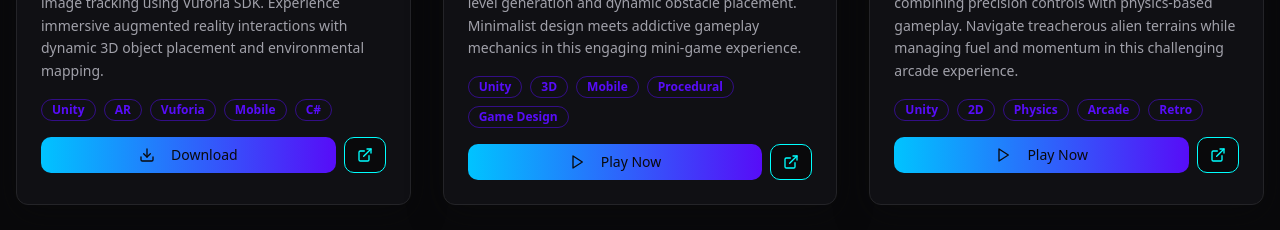
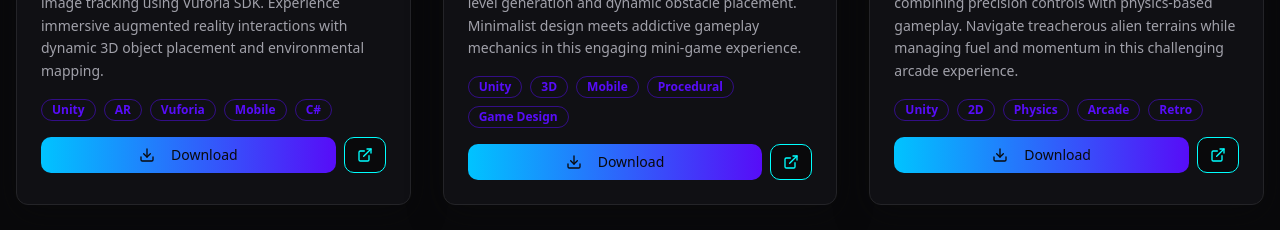
Before and after one commit to saurabh43263458/ujjwal-glitch-studio, a React (Vite) app: page / in a window 1280 px wide. Shown: the part 2000-2230 px from the top of the page. Built offline with nearby package versions, Linux system fonts and the light colour scheme; the HTML template or start-up script is replaced by a standard one.

Commit message:
Update project buttons

```diff
--- a/src/components/Projects.tsx
+++ b/src/components/Projects.tsx
@@ -76,17 +76,8 @@ const Projects = () => {
                 <div className="flex gap-2">
                   <Button size="sm" className="flex-1 bg-gradient-to-r from-neon-blue to-neon-purple hover:shadow-lg hover:shadow-neon-blue/50 transition-all duration-300" asChild>
                     <a href={project.link} target="_blank" rel="noopener noreferrer">
-                      {project.title === "Image Tracking Prototype" ? (
-                        <>
-                          <Download className="mr-2 h-4 w-4" />
-                          Download
-                        </>
-                      ) : (
-                        <>
-                          <Play className="mr-2 h-4 w-4" />
-                          Play Now
-                        </>
-                      )}
+                      <Download className="mr-2 h-4 w-4" />
+                      Download
                     </a>
                   </Button>
                   <Button size="sm" variant="outline" className="border-neon-cyan text-neon-cyan hover:bg-neon-cyan hover:text-background" asChild>
```
